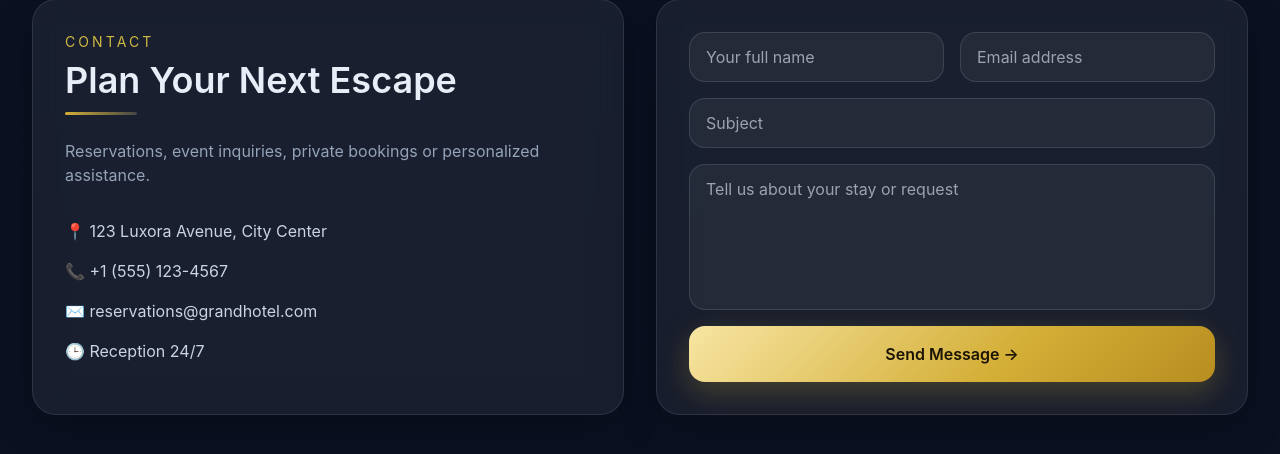
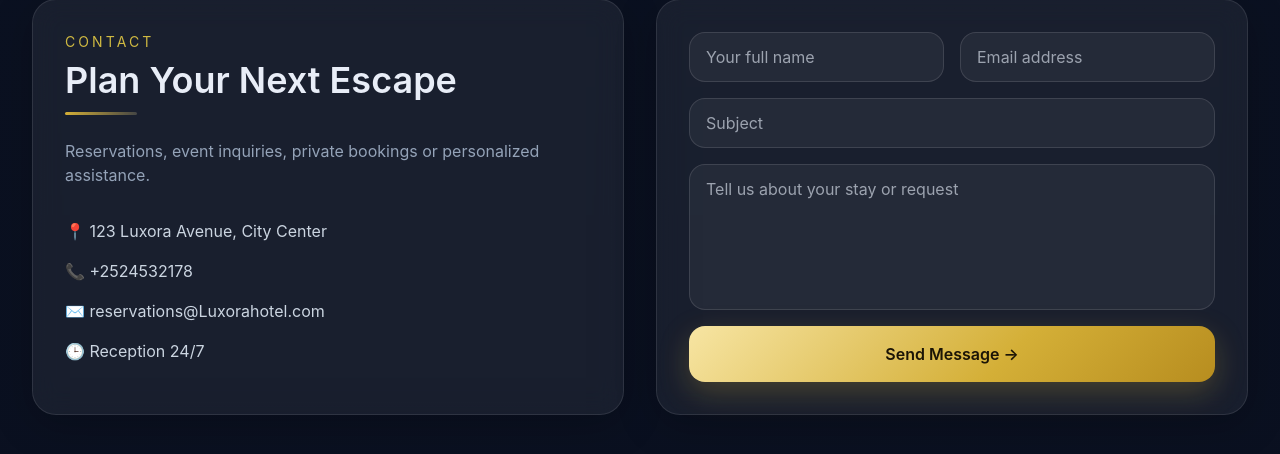
Before and after one commit to muwahipmubarak79-oss/Hotel-Management-System-Project, a Python web app: template templates/home.html in a window 1280 px wide. Shown: the part 4026-4480 px from the top of the page. Run offline with Jinja, Linux system fonts and the light colour scheme; the template is opened without the code that fills it, so the values that code supplies are empty; some libraries are stand-ins or nearby versions.

Commit message:
Update home.html

```diff
--- a/templates/home.html
+++ b/templates/home.html
@@ -236,7 +236,7 @@ Here is a complete, neat HTML document for the Luxora Hotel website with a built
     <section id="testimonials" class="py-20 sm:py-24"><div class="max-w-7xl mx-auto px-4 sm:px-6 lg:px-8"><div class="mb-10 reveal"><p class="text-yellow-300/80 text-sm uppercase tracking-[0.22em]">Testimonials</p><h2 class="section-title text-3xl sm:text-4xl font-semibold mt-2">What Guests Are Saying</h2></div><div class="grid lg:grid-cols-3 gap-6"><div class="glass rounded-3xl p-6 reveal"><div class="text-yellow-300 mb-4">★★★★★</div><p class="text-slate-300">“Beautiful rooms, exceptional service, and one of the most comfortable hotel stays.”</p><div class="mt-5 text-sm text-slate-400">— Sophia M.</div></div><div class="glass rounded-3xl p-6 reveal"><div class="text-yellow-300 mb-4">★★★★★</div><p class="text-slate-300">“The spa and dining experience were incredible. Premium & thoughtful design.”</p><div class="mt-5 text-sm text-slate-400">— Daniel R.</div></div><div class="glass rounded-3xl p-6 reveal"><div class="text-yellow-300 mb-4">★★★★★</div><p class="text-slate-300">“From check-in to checkout, the team made our anniversary stay unforgettable.”</p><div class="mt-5 text-sm text-slate-400">— Emma & Lucas</div></div></div></div></section>
 
     <!-- Contact Form with Database Storage -->
-    <section id="contact" class="py-20 sm:py-24"><div class="max-w-7xl mx-auto px-4 sm:px-6 lg:px-8"><div class="grid lg:grid-cols-2 gap-8"><div class="glass rounded-3xl p-6 sm:p-8 reveal"><p class="text-yellow-300/80 text-sm uppercase tracking-[0.22em]">Contact</p><h2 class="section-title text-3xl sm:text-4xl font-semibold mt-2">Plan Your Next Escape</h2><p class="text-slate-400 mt-6">Reservations, event inquiries, private bookings or personalized assistance.</p><div class="mt-8 space-y-4 text-slate-300"><div>📍 123 Luxora Avenue, City Center</div><div>📞 +1 (555) 123-4567</div><div>✉️ reservations@grandhotel.com</div><div>🕒 Reception 24/7</div></div></div>
+    <section id="contact" class="py-20 sm:py-24"><div class="max-w-7xl mx-auto px-4 sm:px-6 lg:px-8"><div class="grid lg:grid-cols-2 gap-8"><div class="glass rounded-3xl p-6 sm:p-8 reveal"><p class="text-yellow-300/80 text-sm uppercase tracking-[0.22em]">Contact</p><h2 class="section-title text-3xl sm:text-4xl font-semibold mt-2">Plan Your Next Escape</h2><p class="text-slate-400 mt-6">Reservations, event inquiries, private bookings or personalized assistance.</p><div class="mt-8 space-y-4 text-slate-300"><div>📍 123 Luxora Avenue, City Center</div><div>📞 +2524532178</div><div>✉️ reservations@Luxorahotel.com</div><div>🕒 Reception 24/7</div></div></div>
         <div class="glass rounded-3xl p-6 sm:p-8 reveal"><form id="contactFormDatabase" class="space-y-4"><div class="grid sm:grid-cols-2 gap-4"><input type="text" id="contactName" placeholder="Your full name" class="input w-full rounded-2xl px-4 py-3" required><input type="email" id="contactEmail" placeholder="Email address" class="input w-full rounded-2xl px-4 py-3" required></div><input type="text" id="contactSubject" placeholder="Subject" class="input w-full rounded-2xl px-4 py-3" required><textarea id="contactMsg" rows="5" placeholder="Tell us about your stay or request" class="input w-full rounded-2xl px-4 py-3 resize-none" required></textarea><button type="submit" class="px-6 py-4 rounded-2xl btn-gold font-semibold w-full">Send Message →</button></form></div>
       </div></div></section>
   </main>
```
